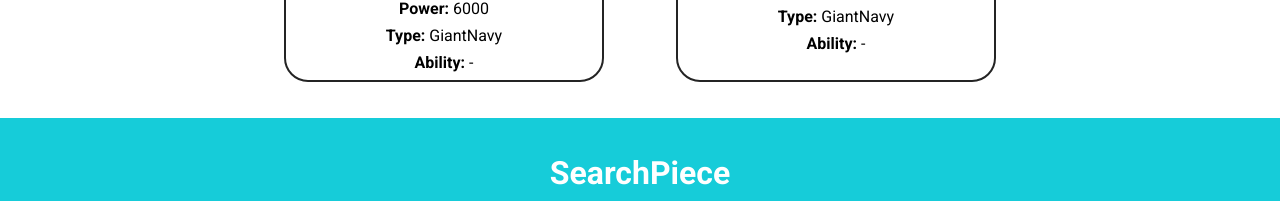
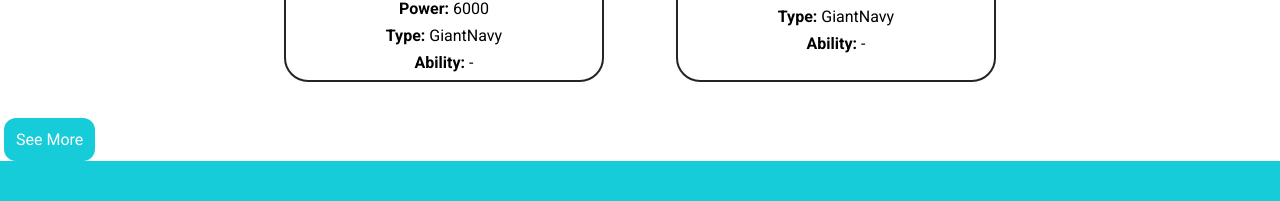
Before and after one commit to CLemmons77/SearchPiece, a React (Create React App) app: page /search in a window 1280 px wide. Shown: the part 9691-9892 px from the top of the page. Built offline with nearby package versions, Linux system fonts and the light colour scheme.

Commit message:
added see more button

```diff
--- a/src/pages/Search.jsx
+++ b/src/pages/Search.jsx
@@ -5,6 +5,7 @@
 
 const Search = () => {
     const [cardList, setCardList] = useState(cards);
+    const [itemCount, setItemCount] = useState(24);
     const [loading, setLoading] = useState(false);
     const [searchValue, setSearchValue] = useState("");
     const [sortValue, setSortValue] = useState("DEFAULT");
@@ -115,6 +116,12 @@
                   .map((card) => <CardResult card={card} key={card.id} />)
               )}
             </div>
+            {itemCount !== 300 && <button
+                  className="library__search--btn btn__hover-effect"
+                  onClick={() => setItemCount(itemCount + 16)}
+                >
+                  See More
+                </button>}
           </section>
         </div>
       </section>
```
